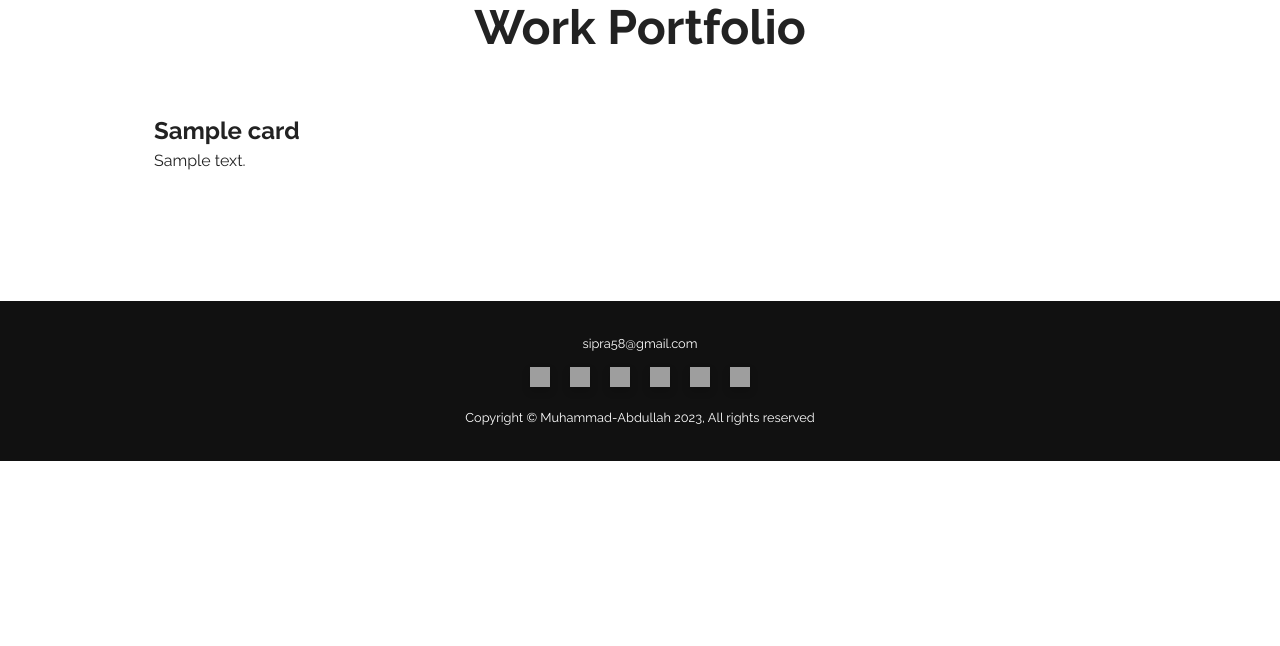
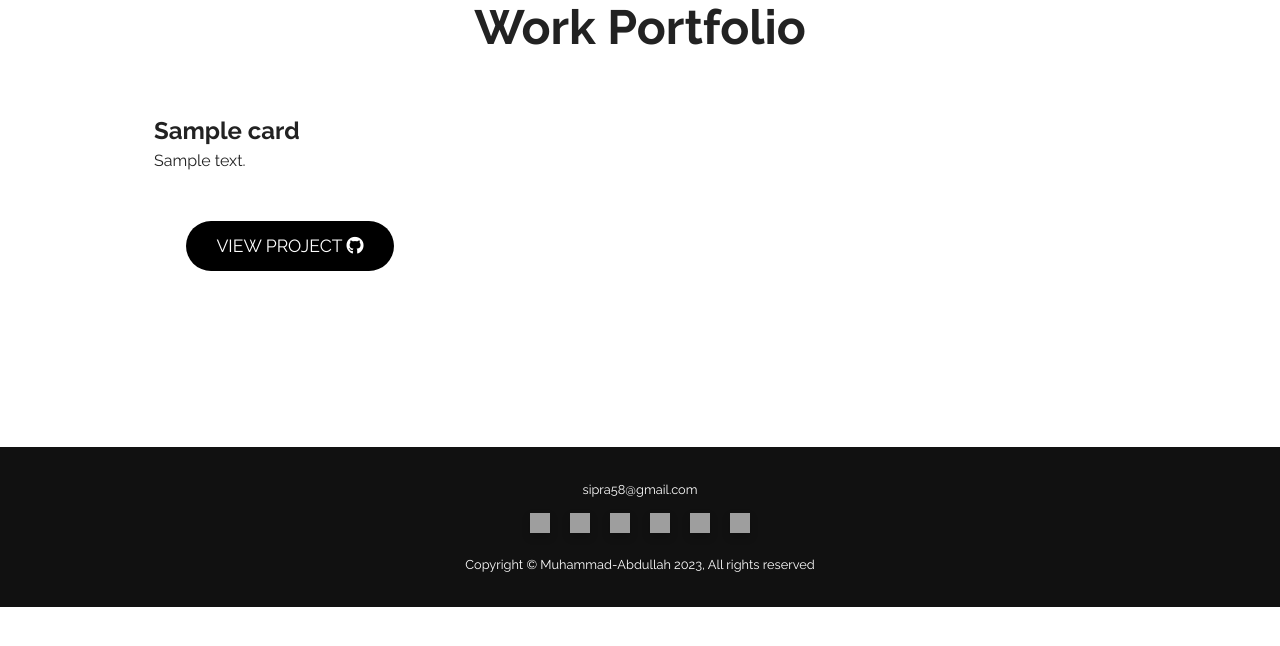
Before and after one commit to abdullah-zia-22/portfolio, a Flask app: template templates/projects.html in a window 1280 px wide. Shown: the part 73-719 px from the top of the page. Run offline with Flask 3, Linux system fonts and the light colour scheme; the template is opened without the code that fills it: most values are stand-ins (such as "Sample title", 1, 10 or a date in 2020); grey boxes are pictures that could not be loaded.

Commit message:
Added GitHub URLs for projects
Added GitHub URLs for projects

```diff
--- a/templates/projects.html
+++ b/templates/projects.html
@@ -6,8 +6,6 @@
     <div class="content-text">
         <h2>Work Portfolio</h2>
     </div>
-
-
         {% for card in cards %}
         <div class="card">
             <div class="card-header">
@@ -16,8 +14,12 @@
             <div class="card-body">
                 <p class="card-text">{{card.description}}</p>
             </div>
+            {% if card.url %}
+            <div class="container">
+                <a href="{{card.url}}" target="_blank" class="btn btn-secondary">View Project <i class="fab fa-github"></i></a>
+            </div>
+            {% endif %}
         </div>
-
         {% endfor %}
 </section>
 {% endblock %}
```
